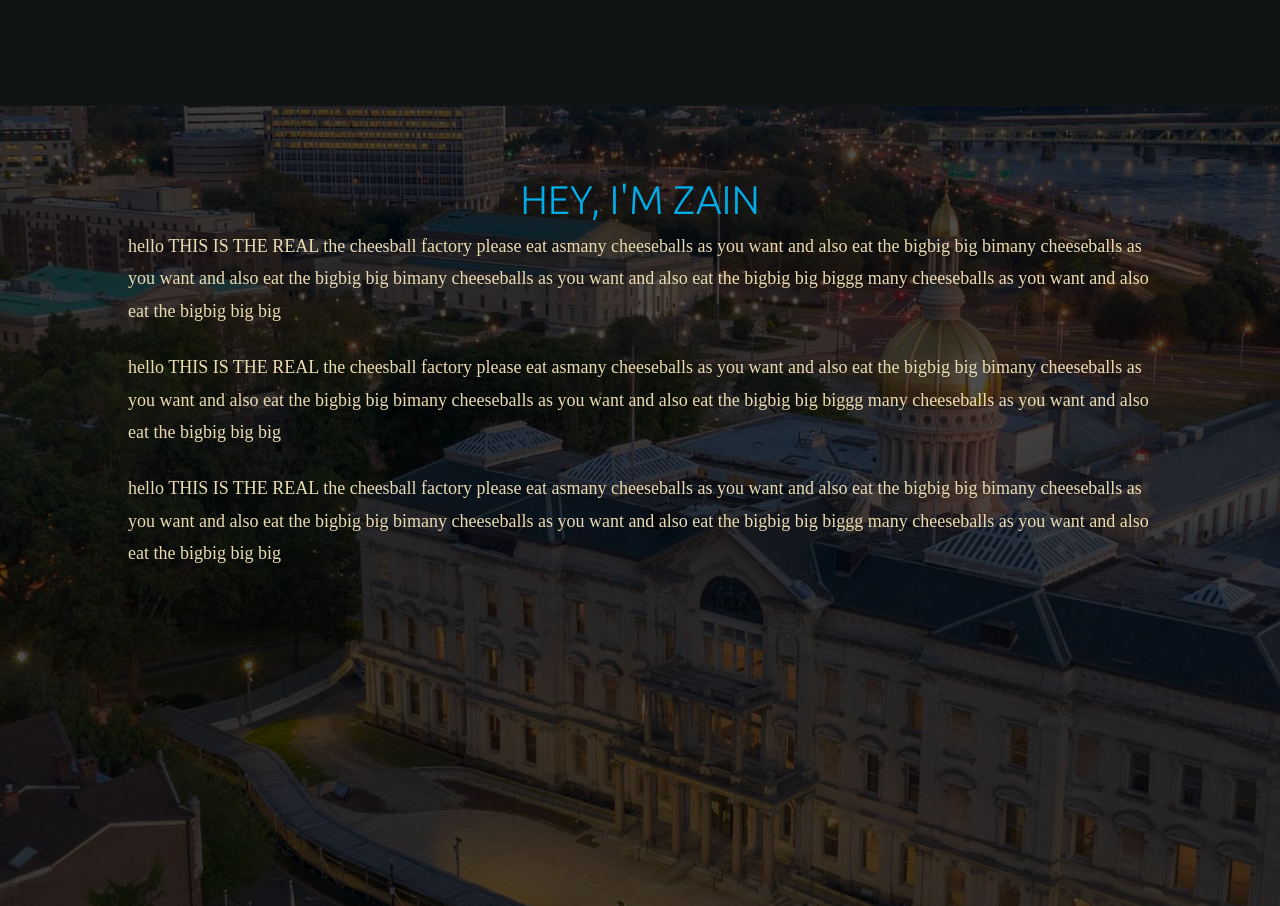
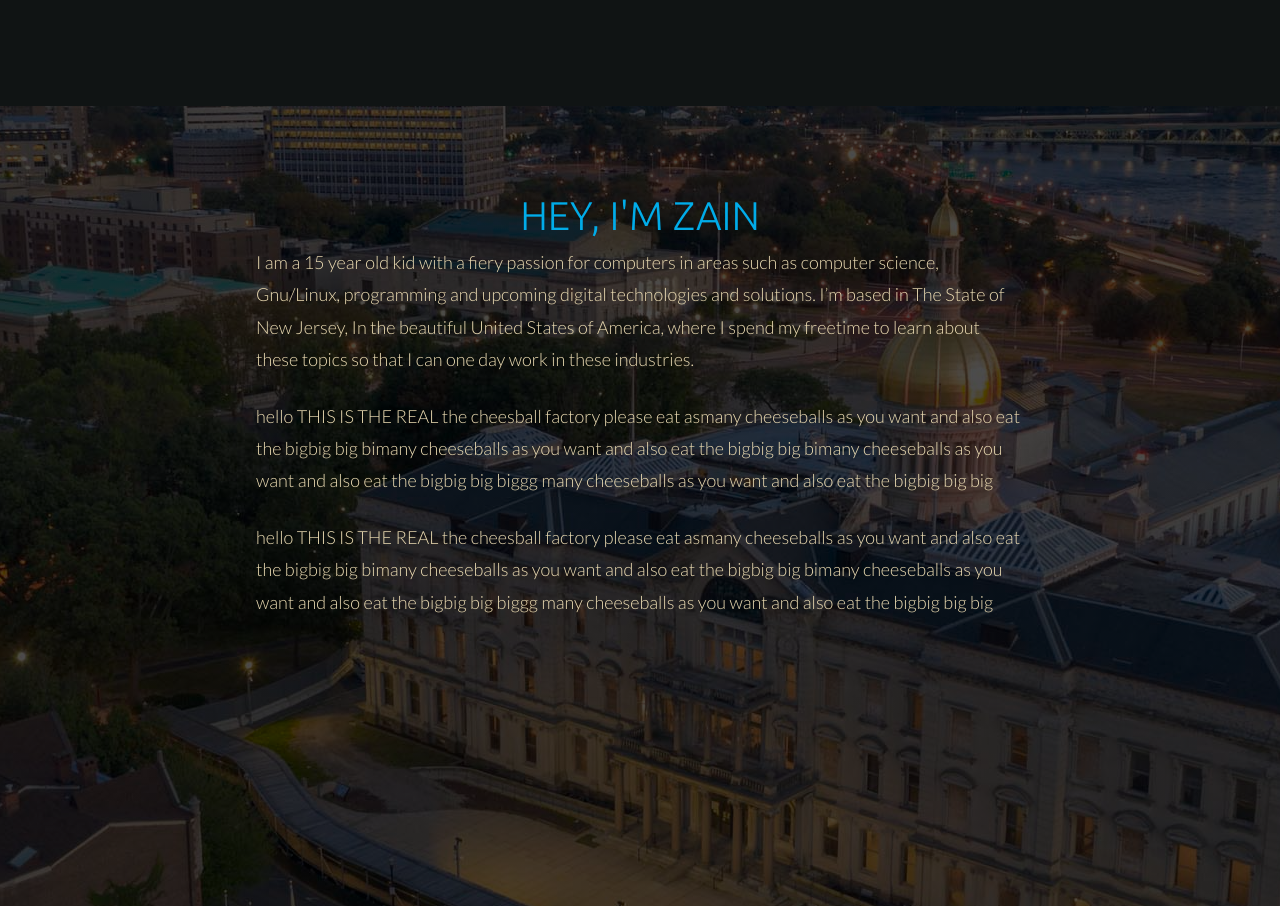
Before and after one commit to Zain-Jadoon/Zain-Jadoon.github.io, a plain HTML site: page index.html in a window 1280 px wide. Shown: the part 694-1600 px from the top of the page. Drawn offline with Linux system fonts and the light colour scheme.

Commit message:
about me formatting edits + bio edits

```diff
--- a/css/simple-grid.css
+++ b/css/simple-grid.css
@@ -20,7 +20,7 @@ body {
 /* ROOT FONT STYLES */
 
 * {
-  font-family: 'Lato', Helvetica, sans-serif;
+  font-family: 'Roboto Mono', Helvetica, sans-serif;
   color: #333447;
   line-height: 1.5;
 }
@@ -54,6 +54,7 @@ h6 {
 
 p {
   font-size: 1.125rem;
+  font-family: 'Lato', monospace;
   font-weight: 300;
   line-height: 1.8;
 }
--- a/css/style.css
+++ b/css/style.css
@@ -34,8 +34,6 @@ section{
 
 p{
 	color:#ebdbb2;
-	font-family: "Roboto Mono";
-	font-size:1rem;
 }
 
 ::-webkit-scrollbar {
@@ -57,10 +55,10 @@ p{
 	margin-top: 1rem;
 }
 .about-me-text{
-    width:80%;
+    width:60%;
     margin-right: auto;
     margin-left:auto;
 }
 .section-about{
-    padding-top:3rem;
+    padding-top: 4rem;
 }
--- a/index.html
+++ b/index.html
@@ -8,7 +8,7 @@
 		<link rel="stylesheet" type="text/css" href="css/simple-grid.css">
 		<link rel="preconnect" href="https://fonts.googleapis.com">
 		<link rel="preconnect" href="https://fonts.gstatic.com" crossorigin>
-		<link href="https://fonts.googleapis.com/css2?family=Lato:wght@300;400;700&family=Ubuntu:wght@300&display=swap" rel="stylesheet">
+		<link href="https://fonts.googleapis.com/css2?family=Lato:wght@300;400;700&family=Roboto+Mono:wght@300&family=Ubuntu:wght@300&display=swap" rel="stylesheet">
 		<meta name = "viewport" content = "width=device-width">
 		<meta charset="UTF-8">
 
@@ -19,9 +19,10 @@
 		</header>
 		<script src="js/pong.js"></script>
 		<section class="section-about">
+			</img src="ZainLogo.jpg">
 			<h2 class="sub-heading">HEY, I'M ZAIN</h2>
 			<div class="about-me-text">
-				<p class="about-me-paragraph">hello THIS IS THE REAL the cheesball factory please eat asmany cheeseballs as you want and also eat the bigbig big bimany cheeseballs as you want and also eat the bigbig big bimany cheeseballs as you want and also eat the bigbig big biggg many cheeseballs as you want and also eat the bigbig big big</p>
+				<p class="about-me-paragraph">I am a 15 year old kid with a fiery passion for computers in areas such as computer science, Gnu/Linux, programming and upcoming digital technologies and solutions. I’m based in The State of New Jersey, In the beautiful United States of America, where I spend my freetime to learn about these topics so that I can one day work in these industries.</p>
 				<br>
 				<p class="about-me-paragraph">hello THIS IS THE REAL the cheesball factory please eat asmany cheeseballs as you want and also eat the bigbig big bimany cheeseballs as you want and also eat the bigbig big bimany cheeseballs as you want and also eat the bigbig big biggg many cheeseballs as you want and also eat the bigbig big big</p>
 				<br>
```
Also changed, not shown: ZainLogo.jpg (added), 1 other file.
